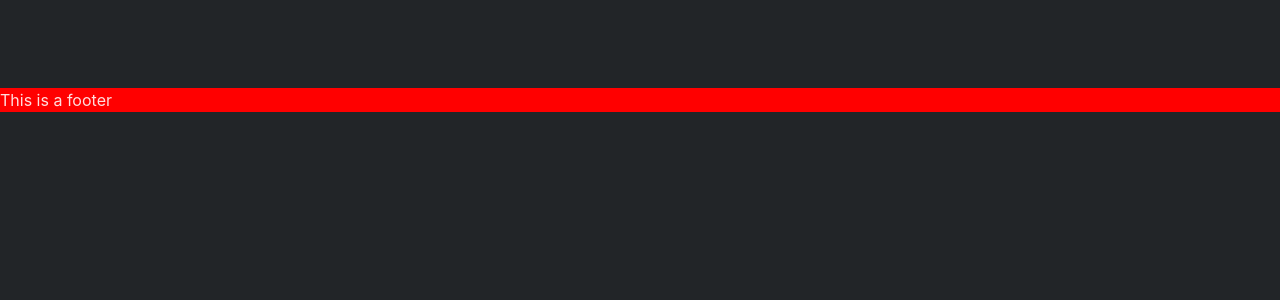
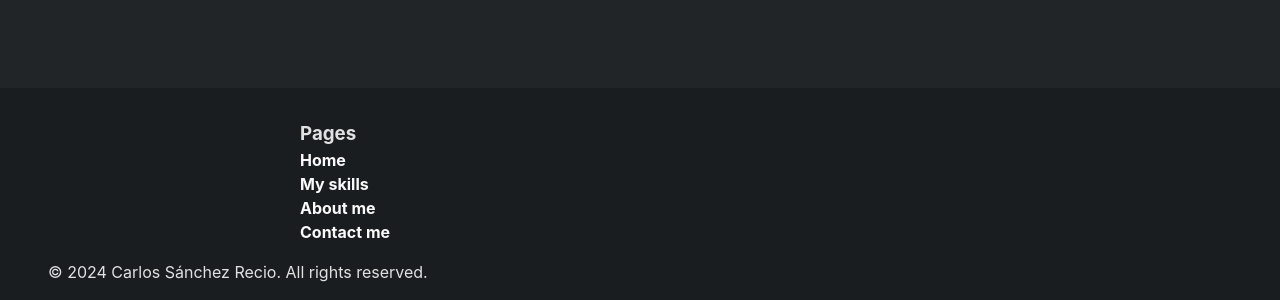
Before and after one commit to Jordiop/CharlyMech, a React (Vite) app: page / in a window 1280 px wide. Shown: the part 712-1012 px from the top of the page. Before the commit the page ends 824 px from the top, so only its background shows below. Built offline with nearby package versions, Linux system fonts and the light colour scheme.

Commit message:
fix: project components structure remake

```diff
--- a/src/styles/App.css
+++ b/src/App.css
@@ -19,6 +19,18 @@ main {
 	padding: 120px 300px 0 300px;
 }
 
+nav {
+	position: fixed;
+	top: 0;
+	min-width: 100vw;
+	height: 100px;
+	z-index: 1;
+	display: flex;
+	justify-content: center;
+	align-items: center;
+	background-color: transparent;
+}
+
 /* *Not responsive for now
 @media (max-width: 1200px) {
 
--- a/src/App.jsx
+++ b/src/App.jsx
@@ -1,19 +1,18 @@
-import { Container } from '@mui/material';
 import { NavigationBar, Footer } from './components/components.js';
 import { Home, Skills, About, Contact } from './pages/pages.js';
-import "./styles/App.css";
+import "./App.css";
 
 function App() {
 
   return (
     <>
-      <Container className='App' disableGutters maxWidth='true'>
-        <NavigationBar />
+      <div className='App'>
+        <nav><NavigationBar /></nav>
         <main>
           <Home />
         </main>
         <footer><Footer /></footer>
-      </Container>
+      </div>
     </>
   )
 }
--- a/src/components/Footer.jsx
+++ /dev/null
@@ -1,12 +0,0 @@
-import '../styles/Footer.css' //!
-
-function Footer() {
-	return (
-		<>
-			<footer className="Footer"><p>This is a footer</p></footer>
-		</>
-
-	);
-}
-
-export default Footer
--- /dev/null
+++ b/src/components/Footer/Footer.jsx
@@ -0,0 +1,24 @@
+import className from './Footer.module.css' //!
+
+function Footer() {
+	return (
+		<>
+			<div className={className.Footer}>
+				<div className={className.FooterContent}>
+					<h3>Pages</h3>
+					<ul className={className.Pages}>
+						<li>Home</li>
+						<li>My skills</li>
+						<li>About me</li>
+						<li>Contact me</li>
+					</ul>
+				</div>
+				<div className={className.CopyRight}>
+					<p>© 2024 Carlos Sánchez Recio. All rights reserved.</p>
+				</div>
+			</div>
+		</>
+	);
+}
+
+export default Footer
--- /dev/null
+++ b/src/components/Footer/Footer.module.css
@@ -0,0 +1,53 @@
+* {
+	margin: 0;
+	padding: 0;
+	box-sizing: border-box;
+}
+
+.Footer {
+	background-color: #1a1d1f;
+
+	display: flex;
+	flex-direction: column;
+}
+
+.FooterContent {
+	padding: 2em 300px 1em 300px;
+}
+
+ul {
+	list-style-type: none;
+}
+
+li {
+	color: #fafafa;
+	font-weight: bold;
+	cursor: pointer;
+	transition: 300ms;
+}
+
+li:hover {
+	text-decoration: underline;
+}
+
+.Navigation {
+	background-color: red;
+	width: 60%;
+}
+
+/* .Pages {
+	background-color: red;
+} */
+
+.SocialMedia {
+	background-color: blue;
+	width: 40%;
+}
+
+.CopyRight {
+	padding: 0 0 1em 3em;
+}
+
+.CopyRight p {
+	max-width: fit-content;
+}
--- a/src/components/NavigationBar.jsx
+++ /dev/null
@@ -1,32 +0,0 @@
-import { Container } from '@mui/material';
-import NavigationItem from '../models/NavigationItem'; //!
-import '../styles/NavigationBar.css'; //!
-
-function NavigationBar() {
-	// Temporary data for each navigation item
-	const items = [
-		new NavigationItem('Home', 'ICON', 'LINK'),
-		new NavigationItem('Skills', 'ICON', 'LINK'),
-		new NavigationItem('About', 'ICON', 'LINK'),
-		new NavigationItem('Contact', 'ICON', 'LINK'),
-	];
-
-	return (
-		<>
-			<nav className="NavAppbar">
-				<Container disableGutters maxWidth={false} className="Nav">
-					<ul>{
-						items.map((item, index) => (
-							<li key={index}>
-								<span>{item.name}</span>
-							</li>
-						))
-					}</ul>
-
-				</Container >
-			</nav>
-		</>
-	);
-}
-
-export default NavigationBar
--- /dev/null
+++ b/src/components/NavigationBar/NavigationBar.jsx
@@ -0,0 +1,28 @@
+import NavigationItem from '../../models/NavigationItem'; //!
+import style from './NavigationBar.module.css'; //!
+
+function NavigationBar() {
+	// Temporary data for each navigation item
+	const items = [
+		new NavigationItem('Home', 'ICON', 'LINK'),
+		new NavigationItem('Skills', 'ICON', 'LINK'),
+		new NavigationItem('About', 'ICON', 'LINK'),
+		new NavigationItem('Contact', 'ICON', 'LINK'),
+	];
+
+	return (
+		<>
+			<div className={style.NavigationBar}>
+				<ul className={style.NavigationList}>{
+					items.map((item, index) => (
+						<li className={style.NavigationItem} key={index}>
+							<span>{item.name}</span>
+						</li>
+					))
+				}</ul>
+			</div >
+		</>
+	);
+}
+
+export default NavigationBar
--- a/src/styles/NavigationBar.css
+++ b/src/components/NavigationBar/NavigationBar.module.css
@@ -1,16 +1,5 @@
-.NavAppbar {
-	position: fixed;
-	top: 0;
-	min-width: 100vw;
-	height: 100px;
-	z-index: 1;
-	display: flex;
-	justify-content: center;
-	align-items: center;
-}
-
-.Nav {
-	max-width: 750px;
+.NavigationBar {
+	min-width: 750px;
 	padding: 15px;
 	background-color: #393c40d5;
 	border-radius: 100px;
@@ -18,14 +7,14 @@
 	backdrop-filter: blur(10px);
 }
 
-ul {
+.NavigationList {
 	list-style-type: none;
 	display: flex;
 	align-items: center;
 	justify-content: space-around;
 }
 
-li {
+.NavigationItem {
 	color: #fafafa;
 	opacity: 0.5;
 	font-weight: bold;
@@ -33,6 +22,6 @@ li {
 	transition: 300ms;
 }
 
-li:hover {
+.NavigationItem:hover {
 	opacity: 1;
 }
--- a/src/components/components.js
+++ b/src/components/components.js
@@ -1,5 +1,5 @@
-import NavigationBar from './NavigationBar';
-import Footer from './Footer';
+import NavigationBar from './NavigationBar/NavigationBar';
+import Footer from './Footer/Footer';
 
 export {
 	NavigationBar,
--- a/src/styles/Footer.css
+++ /dev/null
@@ -1,10 +0,0 @@
-* {
-	margin: 0;
-	padding: 0;
-	box-sizing: border-box;
-}
-
-.Footer {
-	background-color: red;
-	min-width: 100vw;
-}
```
